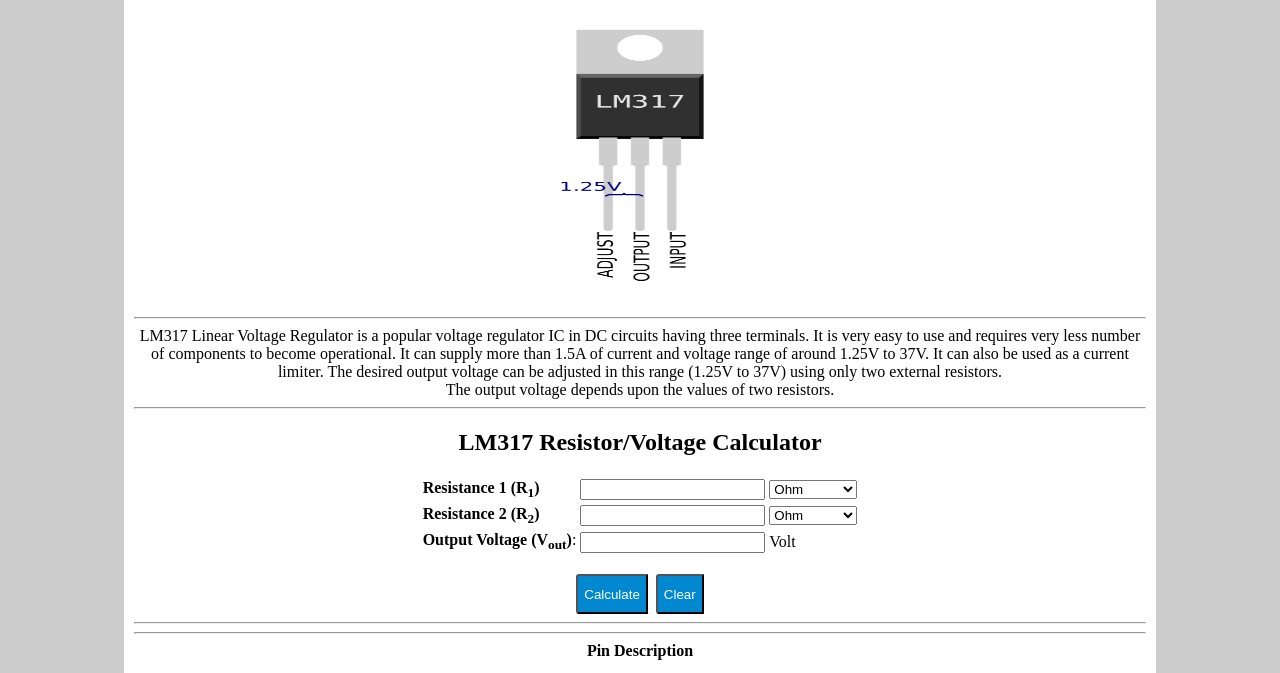
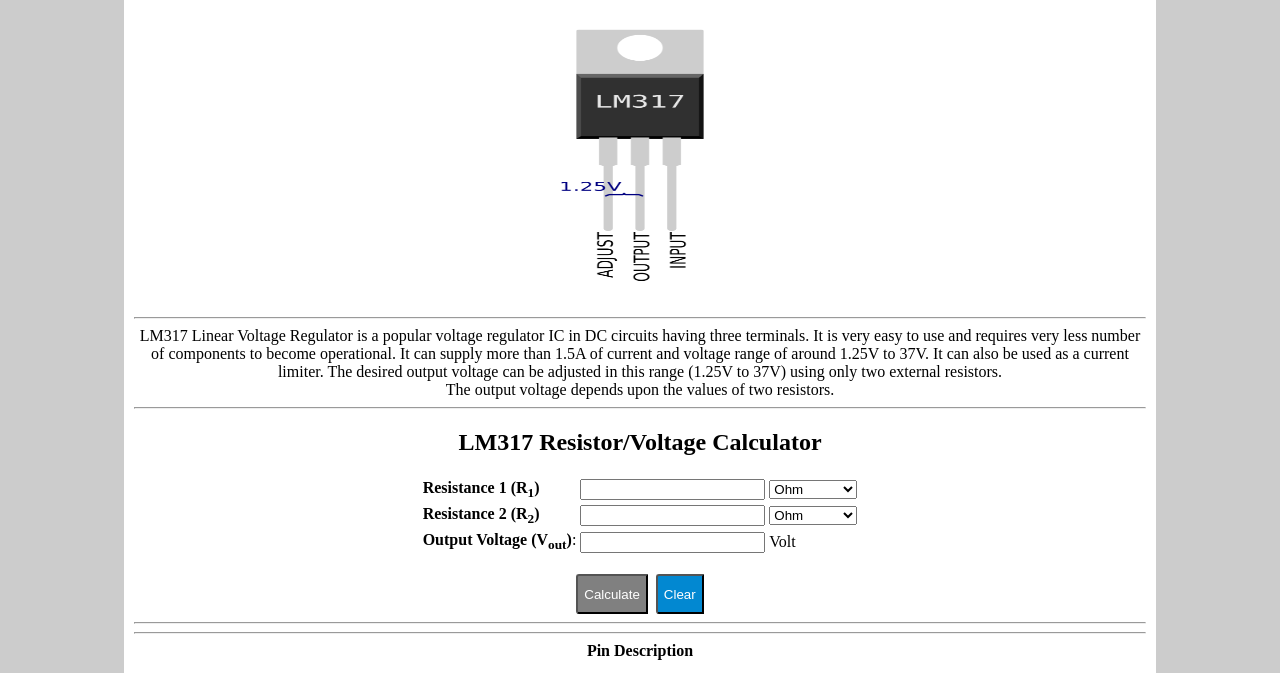
Before and after one commit to lm317-ic/lm317-ic.github.io, a plain HTML site: page index.html in a window 1280 px wide. In both pictures the pointer is over the input "Calculate". Shown: the part 103-776 px from the top of the page. Drawn offline with Linux system fonts and the light colour scheme.

Commit message:
Update style.css

```diff
--- a/css/style.css
+++ b/css/style.css
@@ -40,3 +40,7 @@ table.absmax th {
 	height: 40px;
 	color: white;
 }
+
+.calc_btn:hover{
+	background: grey;
+}
```
